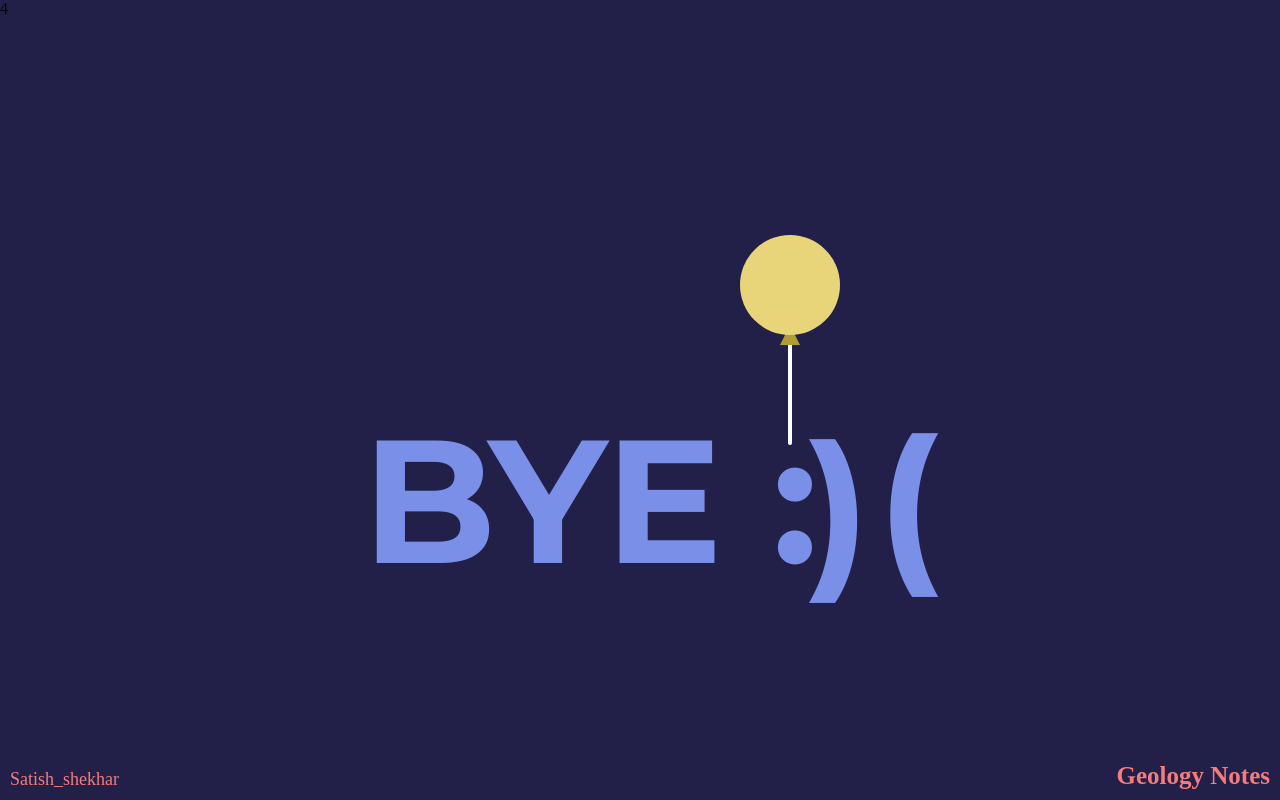
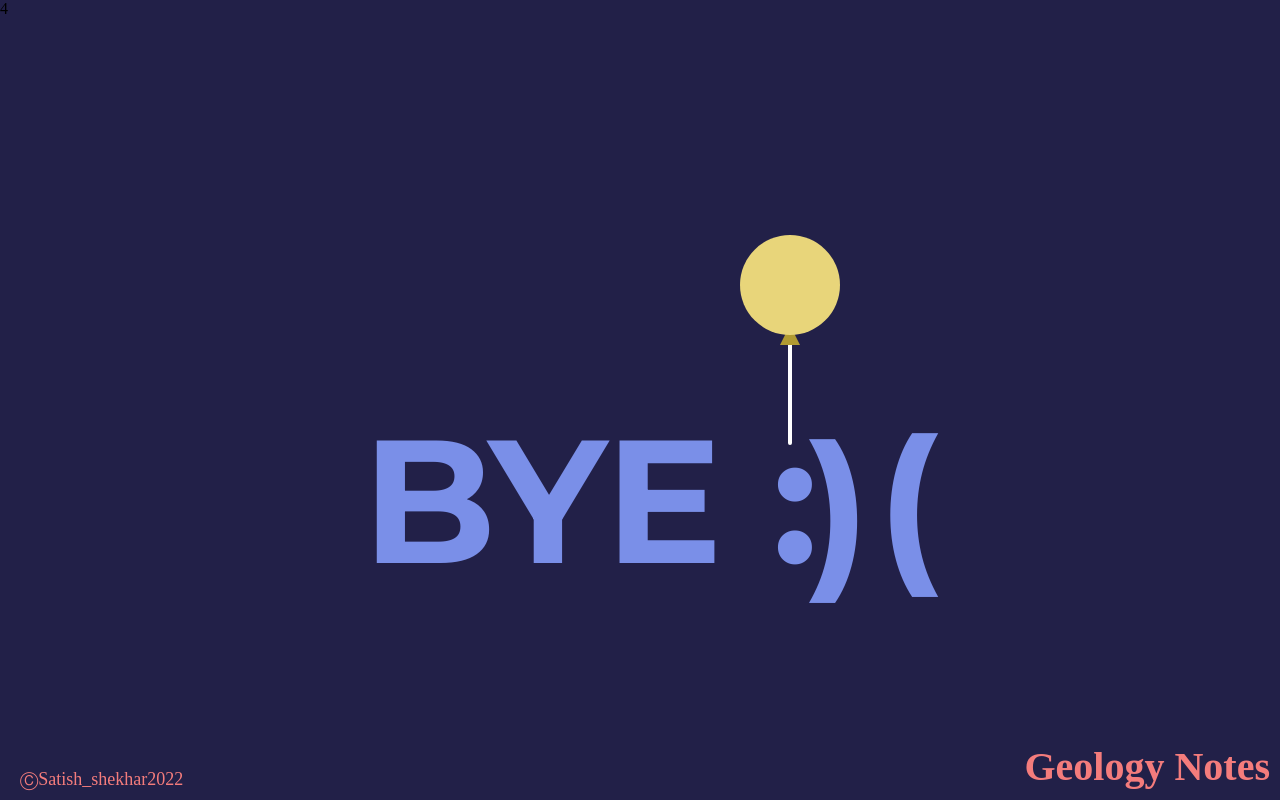
Before and after one commit to Satish-kumar28/Hey, a plain HTML site: page index.html in a window 1280 px wide. Drawn offline with Linux system fonts and the light colour scheme.

Commit message:
Update index.html

```diff
--- a/index.html
+++ b/index.html
@@ -217,11 +217,11 @@ a.author{
   color: #f47c7c;
   position: fixed;
   bottom: 10px;
-  left: 10px;
+  left: 20px;
 }
 
 a.link{
-  font-size: 25px;
+  font-size: 40px;
   text-decoration: none;
   color: #f47c7c;
   position: fixed;
@@ -369,7 +369,7 @@ a.link{
         <span><i></i></span>
       </div>
     </div>
-    <a href="https://satish-kumar28.github.io/About/" class="author">Satish_shekhar</a>
+    <a href="https://satish-kumar28.github.io/About/" class="author"> ⒸSatish_shekhar2022</a>
 <h1><a href="Geology.html" class="link">Geology Notes</a></h1>
 </body>
 
```
